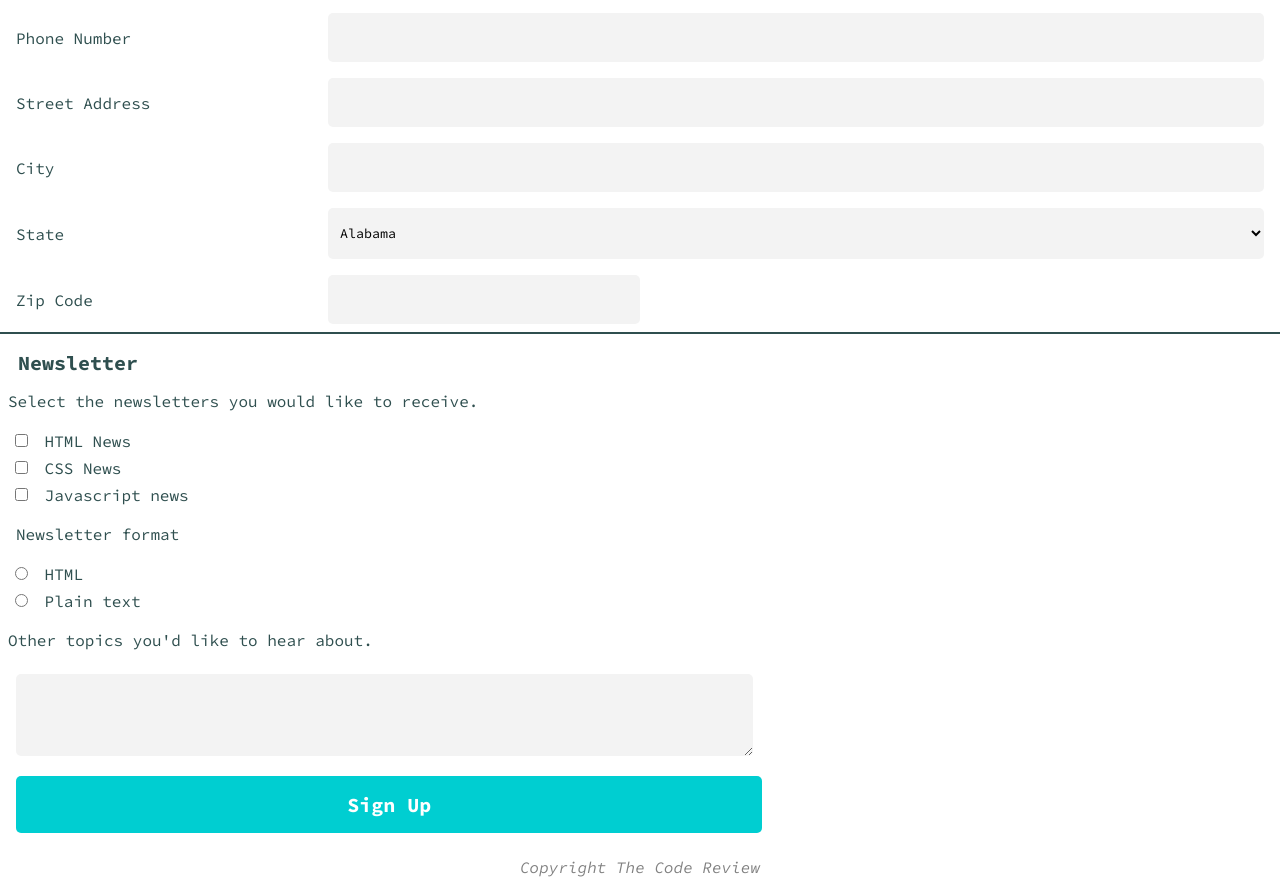
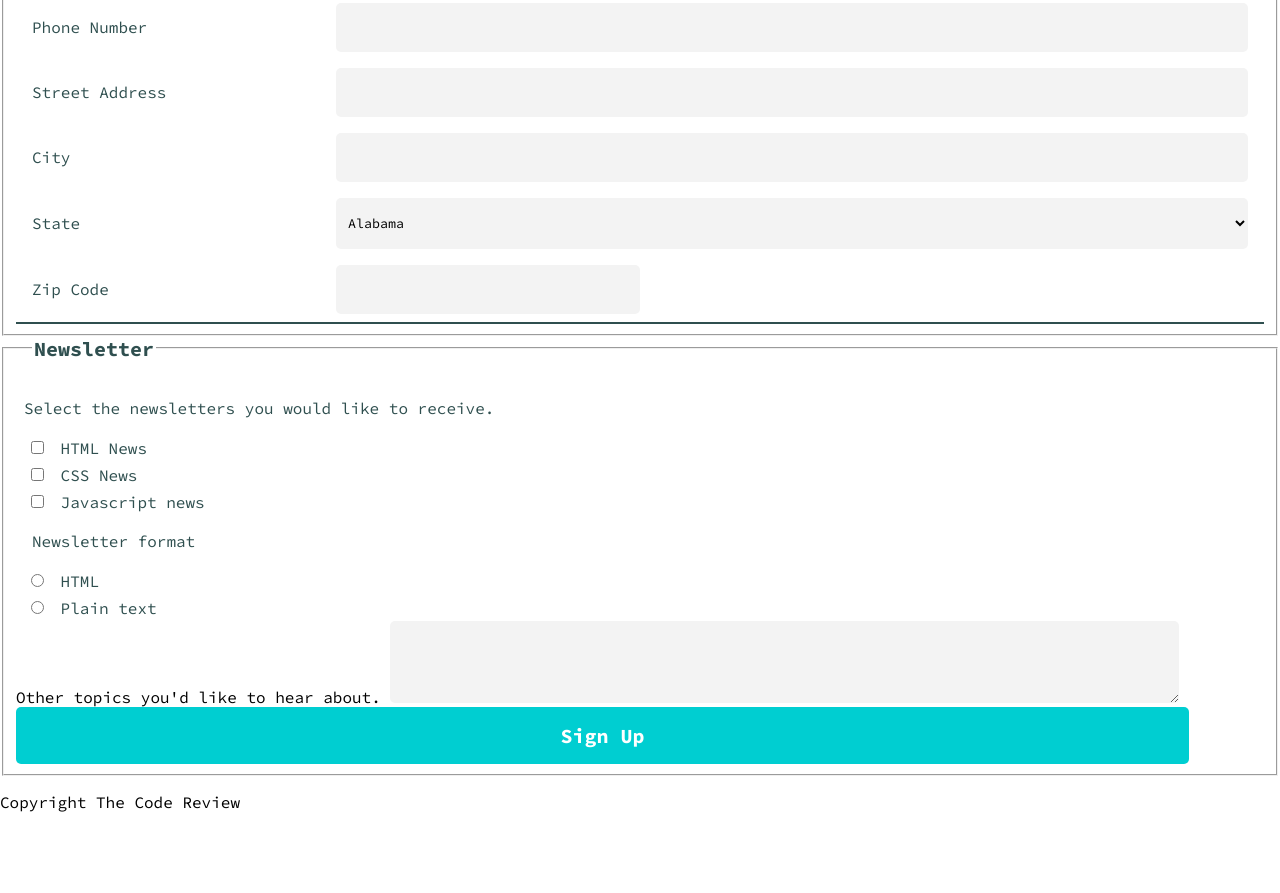
Before and after one commit to Paulino101/signUpForm, a plain HTML site: page index.html in a window 1280 px wide. Shown: the part 362-1255 px from the top of the page. After the commit the page ends 1190 px from the top, so only its background shows below. Drawn offline with Linux system fonts and the light colour scheme.

Commit message:
revisiion

```diff
--- a/index.html
+++ b/index.html
@@ -21,6 +21,7 @@
       <p>Get the latest news on how your code is doing right in your inbox</p>
     </header>
     <form>
+      <fieldset>
         <legend>Contact Information</legend>
         <div class="contact_info">
           <div class="container">
@@ -48,7 +49,7 @@
             <label for="phone">Phone Number</label>
 
             <br />
-          <input type="number" name="email_address" id="phone" />
+            <input type="tel" name="email_address" id="phone" />
           </div>
           <br />
           <div class="container">
@@ -123,7 +124,9 @@
             <input type="text" name="zip" id="zip" />
           </div>
         </div>
+      </fieldset>
       <div class="newsletter">
+        <fieldset>
           <legend>Newsletter</legend>
           <p>Select the newsletters you would like to receive.</p>
           <div class="checkbox_section">
@@ -146,11 +149,11 @@
             <input type="radio" name="format" id="plain" value="plain" />
             <label for="plain">Plain text</label>
           </div>
-        <p>Other topics you'd like to hear about.</p>
-        <label for="topics"></label>
+          <label for="topics">Other topics you'd like to hear about.</label>
           <textarea name="topics" id="topics" cols="30" rows="10"></textarea
           ><br />
           <input type="submit" value="Sign Up" />
+        </fieldset>
       </div>
     </form>
     <footer>
--- a/styles.css
+++ b/styles.css
@@ -4,7 +4,7 @@
 }
 input[type="text"],
 input[type="email"],
-input[type="number"],
+input[type="tel"],
 input[type="submit"],
 select,
 textarea {
@@ -66,7 +66,10 @@ input[type="email"] {
 }
 #zip {
   border-bottom: 2rem;
-  width: 2%;
+  width: 10%;
+}
+#state-list {
+  width: 90%;
 }
 /* End of Contact Info Styles */
 /* Start of Newsletter Styles */
@@ -83,6 +86,8 @@ textarea {
   margin: 8px 16px;
   width: 161px;
   height: 50px;
+  width: 72%;
+  margin: auto;
 }
 input[type="checkbox"],
 input[type="radio"],
@@ -97,7 +102,11 @@ input[type="submit"] {
   font-size: 1.25rem;
   font-weight: bold;
   border: hidden;
+  width: 100%;
+  margin: auto;
 }
+te
+
 /* End of Newsletter Styles */
 /* footer */
 footer p {
@@ -120,7 +129,7 @@ footer p {
   } */
   input[type="text"],
   input[type="email"],
-  input[type="number"],
+  input[type="tel"],
   select {
     padding-left: 23rem;
   }
@@ -129,6 +138,7 @@ footer p {
   }
   input[type="submit"] {
     padding: 1rem 20.7rem;
+    width: 94%;
   }
   .contact_info br {
     display: none;
@@ -161,4 +171,7 @@ footer p {
   .zip {
     justify-content: flex-start;
   }
+  #topics {
+    width: 17%;
+  }
 }
```
Lines whose indentation alone changed are shown as unchanged.
